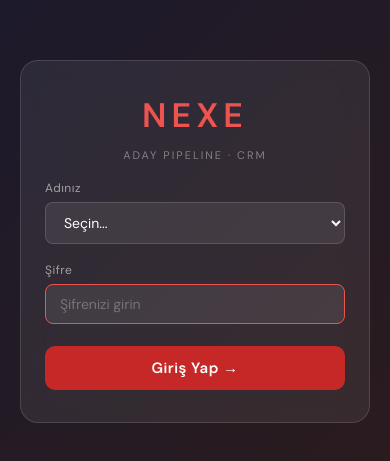
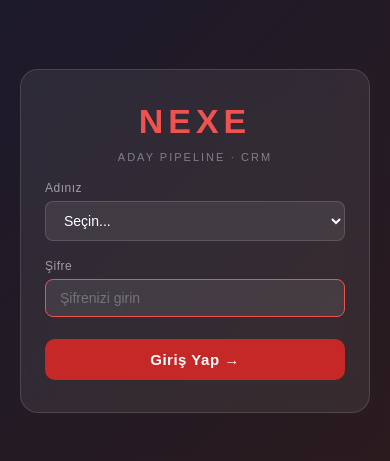
Before and after one commit to ilkersagdilek/nexe-crm, a Next.js app: page / in a window 390 px wide. Shown: the part 181-642 px from the top of the page. Built offline with nearby package versions, Linux system fonts and the light colour scheme.

Commit message:
fix: add viewport meta tag to prevent zoom on mobile

```diff
--- a/pages/_app.js
+++ b/pages/_app.js
@@ -1,15 +1,11 @@
+import Head from 'next/head'
 import '../styles/globals.css'
-import Head from 'next/head'
 
 export default function App({ Component, pageProps }) {
   return (
     <>
       <Head>
-        <title>NEXE · Aday Pipeline</title>
-        <meta name="viewport" content="width=device-width, initial-scale=1" />
-        <meta name="description" content="NEXE CRM — Aday takip sistemi" />
-        <link rel="preconnect" href="https://fonts.googleapis.com" />
-        <link href="https://fonts.googleapis.com/css2?family=DM+Sans:wght@300;400;500;600&family=DM+Mono:wght@400;500&display=swap" rel="stylesheet" />
+        <meta name="viewport" content="width=device-width, initial-scale=1, maximum-scale=1, user-scalable=no" />
       </Head>
       <Component {...pageProps} />
     </>
```
